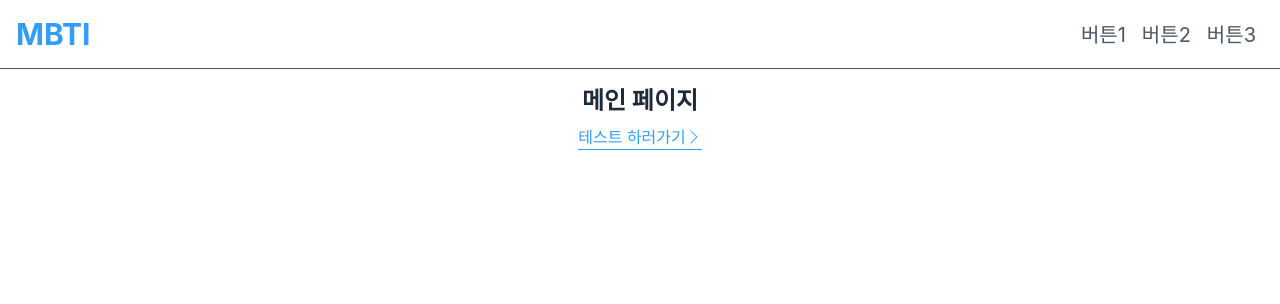
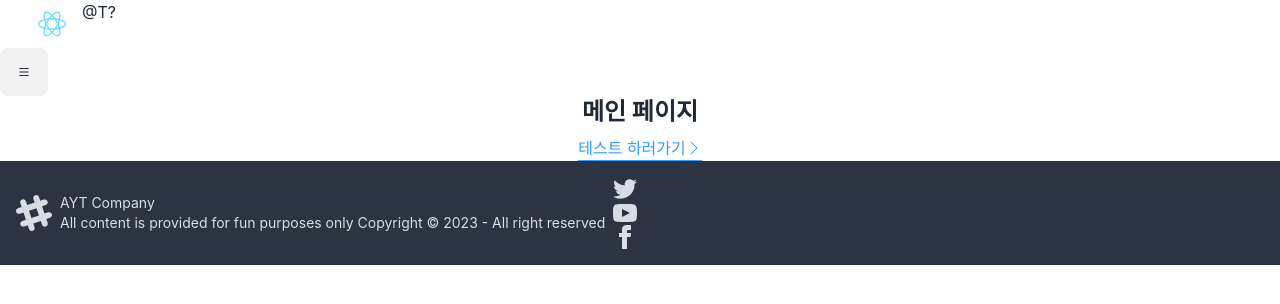
Before and after one commit to are-you-T/client, a React (Create React App) app: page / in a window 1280 px wide. Shown: the top 304 px of the page. Built offline with nearby package versions, Linux system fonts and the light colour scheme.

Commit message:
feat: header, footer 추가 (임시)

```diff
--- a/package.json
+++ b/package.json
@@ -46,6 +46,7 @@
   },
   "devDependencies": {
     "apexcharts": "^3.41.0",
+    "tailwind-styled-components": "^2.2.0",
     "tailwindcss": "^3.3.3"
   }
 }
--- a/src/App.tsx
+++ b/src/App.tsx
@@ -1,12 +1,14 @@
-import React from 'react';
+import React from "react";
 import { Outlet } from "react-router-dom";
 import Header from "./components/Header";
+import Footer from "./components/Footer";
 
 function App() {
   return (
     <div className="App">
-      <Header/>
-      <Outlet/>
+      <Header />
+      <Outlet />
+      <Footer />
     </div>
   );
 }
--- /dev/null
+++ b/src/components/Footer.tsx
@@ -0,0 +1,87 @@
+import React from "react";
+import tw from "tailwind-styled-components";
+import { BsList } from "react-icons/bs";
+import { Link } from "react-router-dom";
+import Button from "./Button";
+import companyLogo from "../assets/logo.svg";
+
+export default function Foot() {
+  return (
+    <Footer>
+      <FooterWrap>
+        <svg
+          width="36"
+          height="36"
+          viewBox="0 0 24 24"
+          xmlns="http://www.w3.org/2000/svg"
+          fillRule="evenodd"
+          clipRule="evenodd"
+          className="fill-current"
+        >
+          <path d="M22.672 15.226l-2.432.811.841 2.515c.33 1.019-.209 2.127-1.23 2.456-1.15.325-2.148-.321-2.463-1.226l-.84-2.518-5.013 1.677.84 2.517c.391 1.203-.434 2.542-1.831 2.542-.88 0-1.601-.564-1.86-1.314l-.842-2.516-2.431.809c-1.135.328-2.145-.317-2.463-1.229-.329-1.018.211-2.127 1.231-2.456l2.432-.809-1.621-4.823-2.432.808c-1.355.384-2.558-.59-2.558-1.839 0-.817.509-1.582 1.327-1.846l2.433-.809-.842-2.515c-.33-1.02.211-2.129 1.232-2.458 1.02-.329 2.13.209 2.461 1.229l.842 2.515 5.011-1.677-.839-2.517c-.403-1.238.484-2.553 1.843-2.553.819 0 1.585.509 1.85 1.326l.841 2.517 2.431-.81c1.02-.33 2.131.211 2.461 1.229.332 1.018-.21 2.126-1.23 2.456l-2.433.809 1.622 4.823 2.433-.809c1.242-.401 2.557.484 2.557 1.838 0 .819-.51 1.583-1.328 1.847m-8.992-6.428l-5.01 1.675 1.619 4.828 5.011-1.674-1.62-4.829z"></path>
+        </svg>
+        <p>
+          AYT Company <br />
+          All content is provided for fun purposes only Copyright © 2023 - All
+          right reserved
+        </p>
+
+        <FooterLinkIcon>
+          <a>
+            <svg
+              xmlns="http://www.w3.org/2000/svg"
+              width="24"
+              height="24"
+              viewBox="0 0 24 24"
+              className="fill-current"
+            >
+              <path d="M24 4.557c-.883.392-1.832.656-2.828.775 1.017-.609 1.798-1.574 2.165-2.724-.951.564-2.005.974-3.127 1.195-.897-.957-2.178-1.555-3.594-1.555-3.179 0-5.515 2.966-4.797 6.045-4.091-.205-7.719-2.165-10.148-5.144-1.29 2.213-.669 5.108 1.523 6.574-.806-.026-1.566-.247-2.229-.616-.054 2.281 1.581 4.415 3.949 4.89-.693.188-1.452.232-2.224.084.626 1.956 2.444 3.379 4.6 3.419-2.07 1.623-4.678 2.348-7.29 2.04 2.179 1.397 4.768 2.212 7.548 2.212 9.142 0 14.307-7.721 13.995-14.646.962-.695 1.797-1.562 2.457-2.549z"></path>
+            </svg>
+          </a>
+          <a>
+            <svg
+              xmlns="http://www.w3.org/2000/svg"
+              width="24"
+              height="24"
+              viewBox="0 0 24 24"
+              className="fill-current"
+            >
+              <path d="M19.615 3.184c-3.604-.246-11.631-.245-15.23 0-3.897.266-4.356 2.62-4.385 8.816.029 6.185.484 8.549 4.385 8.816 3.6.245 11.626.246 15.23 0 3.897-.266 4.356-2.62 4.385-8.816-.029-6.185-.484-8.549-4.385-8.816zm-10.615 12.816v-8l8 3.993-8 4.007z"></path>
+            </svg>
+          </a>
+          <a>
+            <svg
+              xmlns="http://www.w3.org/2000/svg"
+              width="24"
+              height="24"
+              viewBox="0 0 24 24"
+              className="fill-current"
+            >
+              <path d="M9 8h-3v4h3v12h5v-12h3.642l.358-4h-4v-1.667c0-.955.192-1.333 1.115-1.333h2.885v-5h-3.808c-3.596 0-5.192 1.583-5.192 4.615v3.385z"></path>
+            </svg>
+          </a>
+        </FooterLinkIcon>
+      </FooterWrap>
+    </Footer>
+  );
+}
+
+const Footer = tw.footer`
+    footer
+    items-center
+    p-4
+    bg-neutral
+    text-neutral-content
+`;
+
+const FooterWrap = tw.div`
+    items-center
+    grid-flow-col
+`;
+
+const FooterLinkIcon = tw.div`
+    grid-flow-col
+    gap-4
+    md:place-self-center
+    md:justify-self-end
+`;
--- a/src/components/Header.tsx
+++ b/src/components/Header.tsx
@@ -1,16 +1,123 @@
-import React from 'react';
-import {Link} from 'react-router-dom';
-import Button from './Button';
+import React from "react";
+import tw from "tailwind-styled-components";
+import { BsList } from "react-icons/bs";
+import { Link } from "react-router-dom";
+import Button from "./Button";
+import companyLogo from "../assets/logo.svg";
 
-export default function Header() {
+// export default function Header() {
+//   return (
+//     <header style="width: 24.375rem; height: 4.875rem; flex-shrink: 0;">
+//         <Link to='/' className='text-brand text-3xl font-bold'>MBTI</Link>
+//         <nav>
+//           <Button text="버튼1"/>
+//           <Button text="버튼2"/>
+//           <Button text="버튼3"/>
+//         </nav>
+//     </header>
+//   );
+// }
+export default function Head() {
   return (
-    <header className='w-full flex items-center justify-between p-4 text-2xl border-b border-zinc-600 mb-4'>
-        <Link to='/' className='text-brand text-3xl font-bold'>MBTI</Link>
-        <nav>
-          <Button text="버튼1"/>
-          <Button text="버튼2"/>
-          <Button text="버튼3"/>
-        </nav>
-    </header>
+    <Drawer>
+      <DrawerToggle id="my-drawer" type="checkbox"></DrawerToggle>
+      <DrawerContent>
+        <Header>
+          <Logo>
+            <img src={companyLogo} />
+            @T?
+          </Logo>
+          <span>
+            <DrawerButton htmlFor="my-drawer">
+              <BsList></BsList>
+            </DrawerButton>
+          </span>
+        </Header>
+      </DrawerContent>
+      <div className="drawer-side">
+        <DrawerOverlay htmlFor="my-drawer"></DrawerOverlay>
+        <SideBarContent>
+          {"Sidebar content here"}
+          <SiderBarItem>Sidebar Item 1</SiderBarItem>
+          <SiderBarItem>Sidebar Item 2</SiderBarItem>
+        </SideBarContent>
+      </div>
+    </Drawer>
   );
 }
+
+// <Logo></Logo>
+// <Hamburger></Hamburger>
+// <header className='w-full flex items-center justify-between p-4 text-2xl border-b border-zinc-600 mb-4'>
+const Header = tw.header`
+  flex;
+  flex-wrap;
+  content-center;
+  justify-center;
+  w-80;
+  h-20;
+  shrink-0;
+`;
+
+// width: 24.375rem;
+// height: 4.875rem;
+
+const Logo = tw.span`
+  flex
+  w-36
+  h-12
+  justify-center
+  content-start
+  gap-1.5
+  shrink-0
+`;
+
+const Hamburger = tw.span`
+`;
+
+const Drawer = tw.div`
+  drawer;
+  flex;
+  flex-wrap;
+`;
+
+const DrawerButton = tw.label`
+  btn
+  drawer-button
+`;
+
+const DrawerToggle = tw.input`
+  drawer-toggle
+`;
+const DrawerOverlay = tw.label`
+  drawer-overlay
+`;
+const DrawerContent = tw.div`
+  drawer-content
+`;
+const SideBarContent = tw.ul`
+  menu
+  p-4
+  w-80
+  h-full
+  bg-base-200
+  text-base-content
+`;
+const SiderBarItem = tw.li``;
+{
+  /* <input id="my-drawer" type="checkbox" className="drawer-toggle" />
+  <div className="drawer-content">
+    { Page content here }
+
+    <label htmlFor="my-drawer" className="btn btn-primary drawer-button">Open drawer</label>
+  </div>
+  <div className="drawer-side">
+    <label htmlFor="my-drawer" className="drawer-overlay"></label>
+    <ul className="menu p-4 w-80 h-full bg-base-200 text-base-content">
+      { Sidebar content here }
+      <li><a>Sidebar Item 1</a></li>
+      <li><a>Sidebar Item 2</a></li>
+
+    </ul>
+  </div> */
+}
```
Also changed, not shown: src/assets/logo.svg (added), 1 other file (tests, documents, lock files or other folders).
